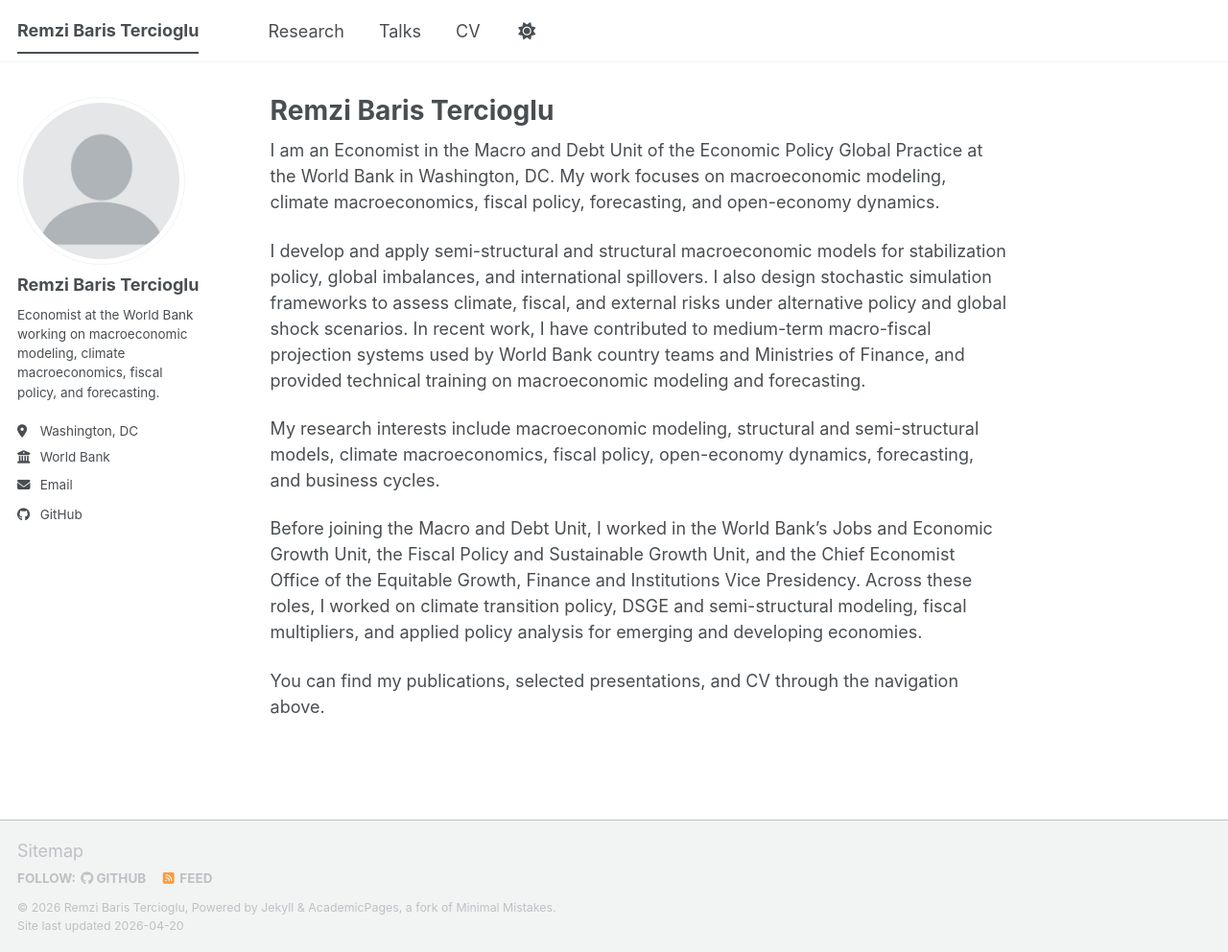
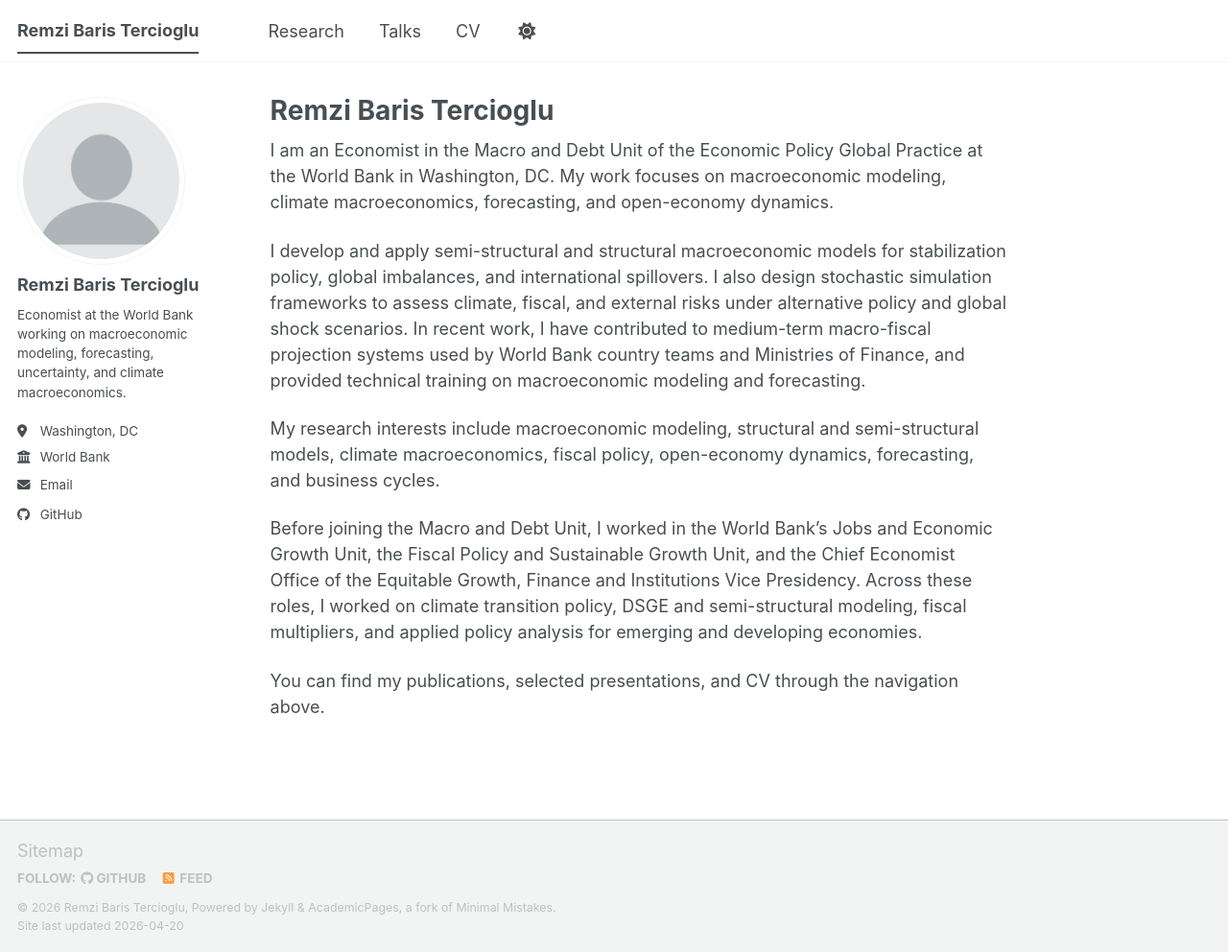
Before and after one commit to baristercioglu/baristercioglu.github.io, a Jekyll site: the page built from _pages/about.md, in a window 1280 px wide and 992 px high. Shown: the whole window at 96% size. Built offline with Jekyll 4.4.1, drawn with Linux system fonts in a browser that asks for light colours; a script bundle is joined from its source files by our own code; library files that are not in the unit come from our copies.

Commit message:
a few more additions

```diff
--- a/_config.yml
+++ b/_config.yml
@@ -4,7 +4,7 @@ site_theme               : "default"
 title                    : "Remzi Baris Tercioglu"
 title_separator          : "-"
 name                     : &name "Remzi Baris Tercioglu"
-description              : &description "Economist at the World Bank focused on macroeconomic modeling, climate macroeconomics, and fiscal policy."
+description              : &description "Economist at the World Bank focused on macroeconomic modeling, forecasting, uncertainty, and climate macroeconomics."
 url                      : "https://baristercioglu.github.io"
 baseurl                  : ""
 repository               : "baristercioglu/baristercioglu.github.io"
@@ -14,7 +14,7 @@ author:
   avatar                 : "profile.png"
   name                   : "Remzi Baris Tercioglu"
   pronouns               :
-  bio                    : "Economist at the World Bank working on macroeconomic modeling, climate macroeconomics, fiscal policy, and forecasting."
+  bio                    : "Economist at the World Bank working on macroeconomic modeling, forecasting, uncertainty, and climate macroeconomics."
   location               : "Washington, DC"
   employer               : "World Bank"
   uri                    :
--- a/_pages/about.md
+++ b/_pages/about.md
@@ -7,7 +7,7 @@ redirect_from:
   - /about.html
 ---
 
-I am an Economist in the Macro and Debt Unit of the Economic Policy Global Practice at the World Bank in Washington, DC. My work focuses on macroeconomic modeling, climate macroeconomics, fiscal policy, forecasting, and open-economy dynamics.
+I am an Economist in the Macro and Debt Unit of the Economic Policy Global Practice at the World Bank in Washington, DC. My work focuses on macroeconomic modeling, climate macroeconomics, forecasting, and open-economy dynamics.
 
 I develop and apply semi-structural and structural macroeconomic models for stabilization policy, global imbalances, and international spillovers. I also design stochastic simulation frameworks to assess climate, fiscal, and external risks under alternative policy and global shock scenarios. In recent work, I have contributed to medium-term macro-fiscal projection systems used by World Bank country teams and Ministries of Finance, and provided technical training on macroeconomic modeling and forecasting.
 
```
Also changed, not shown: _pages/cv-json.md (+1 -1 lines).
